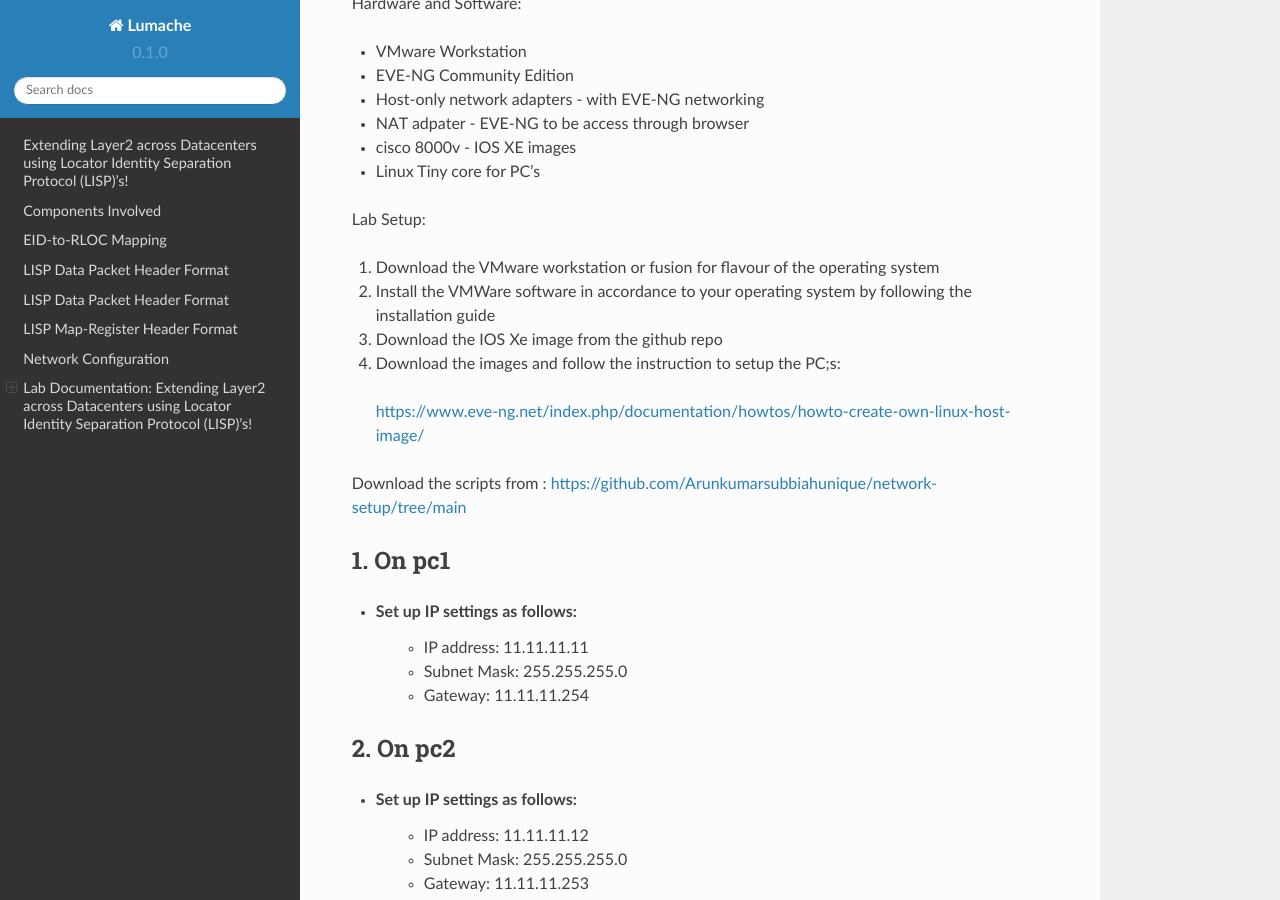
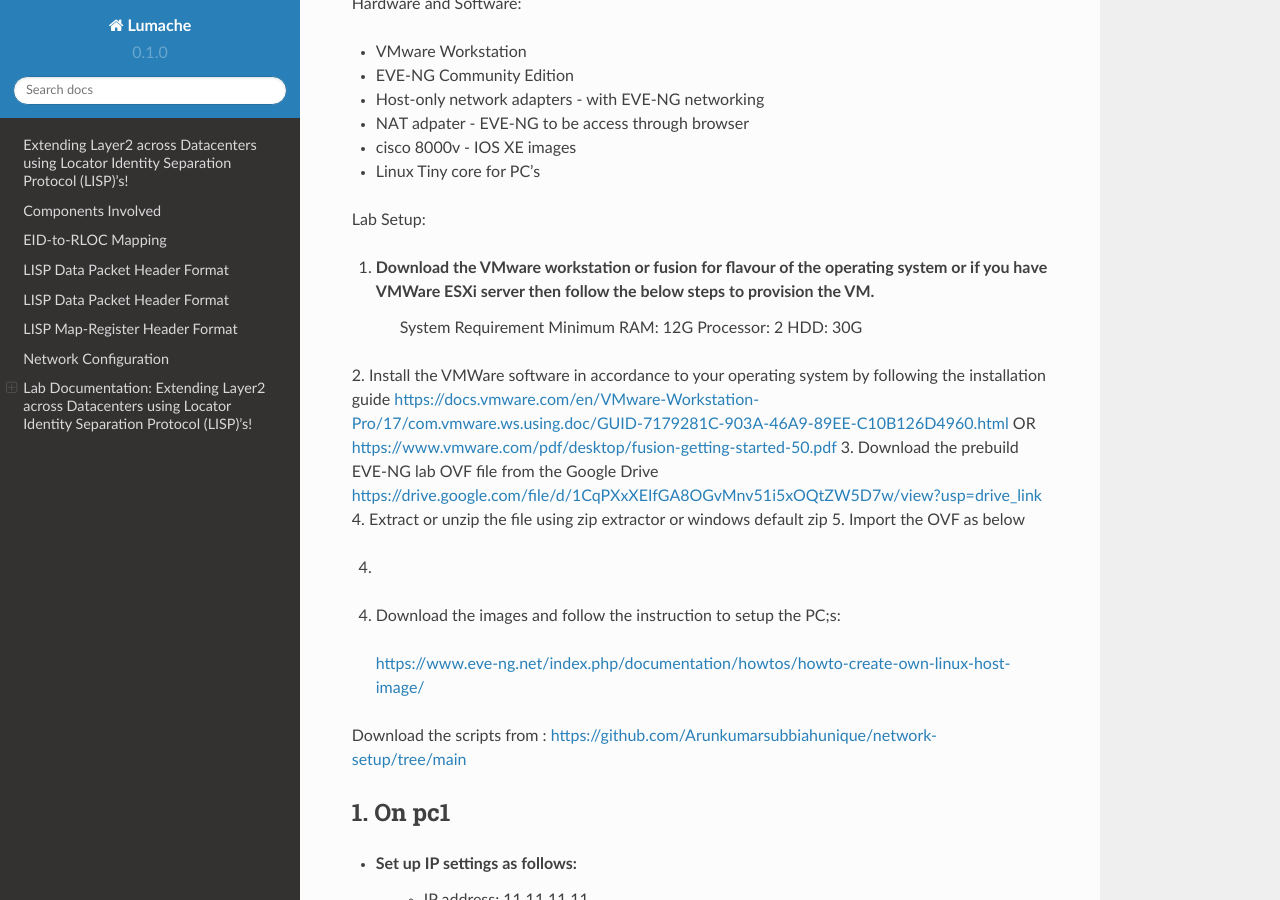
Before and after one commit to arunkumaruniqpro/c8000v_LISP_L2_Extension, a Sphinx documentation site: the page built from docs/source/index.rst, in a window 1280 px wide and 900 px high, scrolled down 5848 px. Built offline with Sphinx 7.4.7 and the Read the Docs theme 2.0.0, drawn with Linux system fonts in a browser that asks for light colours.

Commit message:
Update index.rst

```diff
--- a/docs/source/index.rst
+++ b/docs/source/index.rst
@@ -168,11 +168,21 @@ Hardware and Software:
 
 Lab Setup:
 
-1. Download the VMware workstation or fusion for flavour of the operating system
+1. Download the VMware workstation or fusion for flavour of the operating system or if you have VMWare ESXi server then follow the below steps to provision the VM.
+    System Requirement
+    Minimum RAM: 12G
+    Processor: 2
+    HDD: 30G
+2. Install the VMWare software in accordance to your operating system by following the installation guide
+https://docs.vmware.com/en/VMware-Workstation-Pro/17/com.vmware.ws.using.doc/GUID-7179281C-903A-46A9-89EE-C10B126D4960.html
+OR
+https://www.vmware.com/pdf/desktop/fusion-getting-started-50.pdf
+3. Download the prebuild EVE-NG lab OVF file from the Google Drive
+https://drive.google.com/file/d/1CqPXxXEIfGA8OGvMnv51i5xOQtZW5D7w/view?usp=drive_link
+4. Extract or unzip the file using zip extractor or windows default zip
+5. Import the OVF as below
 
-2. Install the VMWare software in accordance to your operating system by following the installation guide
-
-3. Download the IOS Xe image from the github repo
+4.
 
 
 
```
